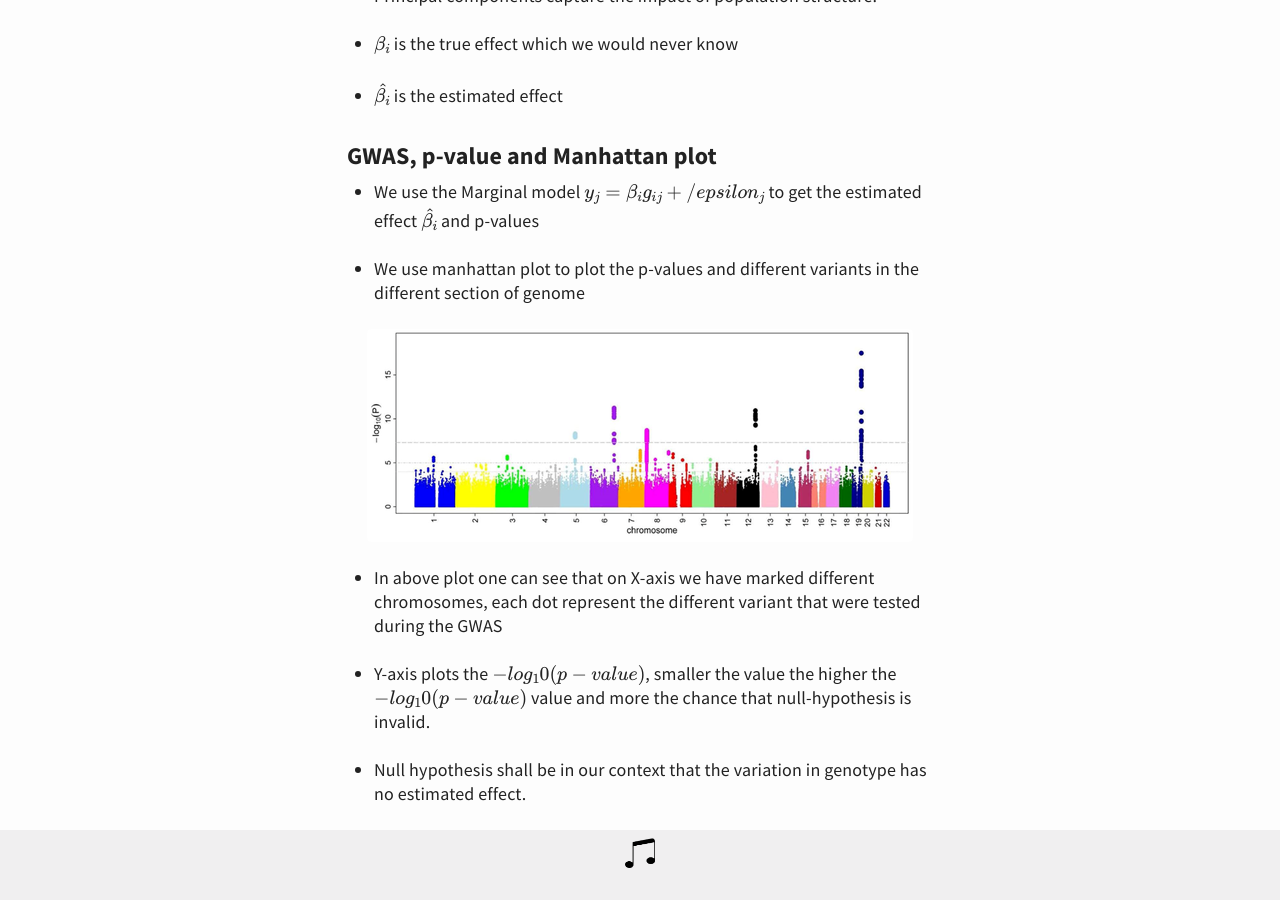
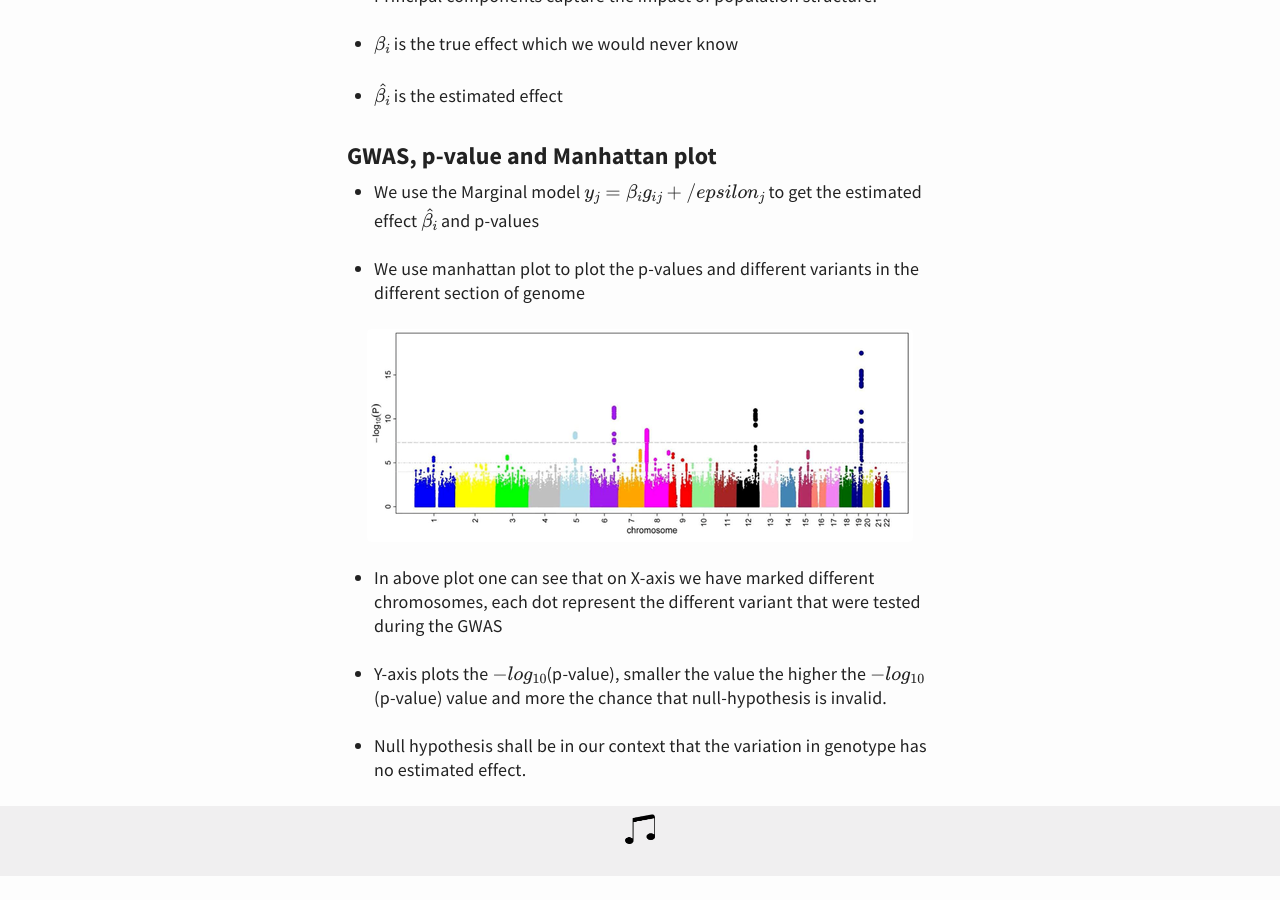
Before and after one commit to webhash/webhash.github.io, a Jekyll site: the page built from _posts/2020-11-27-basics-of-GWAS.md, in a window 1280 px wide and 900 px high, scrolled down 2812 px. Built offline with Jekyll 4.4.1, drawn with Linux system fonts in a browser that asks for light colours; formulas are drawn with MathJax 3; after the commit the page ends 3688 px from its top, so only the background shows below that.

```diff
--- a/_posts/2020-11-27-basics-of-GWAS.md
+++ b/_posts/2020-11-27-basics-of-GWAS.md
@@ -113,6 +113,6 @@ $$ y_i = \beta_{sex}S_j + \beta_{age}A_j + \beta_{PC1}PC_{1j} + \beta_{PC2}PC_{2
 
 - In above plot one can see that on X-axis we have marked different chromosomes, each dot represent the different variant that were tested during the GWAS
 
-- Y-axis plots the $$-log_10(p-value)$$, smaller the value the higher the $$-log_10(p-value)$$ value and more the chance that null-hypothesis is invalid.
+- Y-axis plots the $$-log_{10}$$(p-value), smaller the value the higher the $$-log_{10}$$(p-value) value and more the chance that null-hypothesis is invalid.
 
 - Null hypothesis shall be in our context that the variation in genotype has no estimated effect.
```
